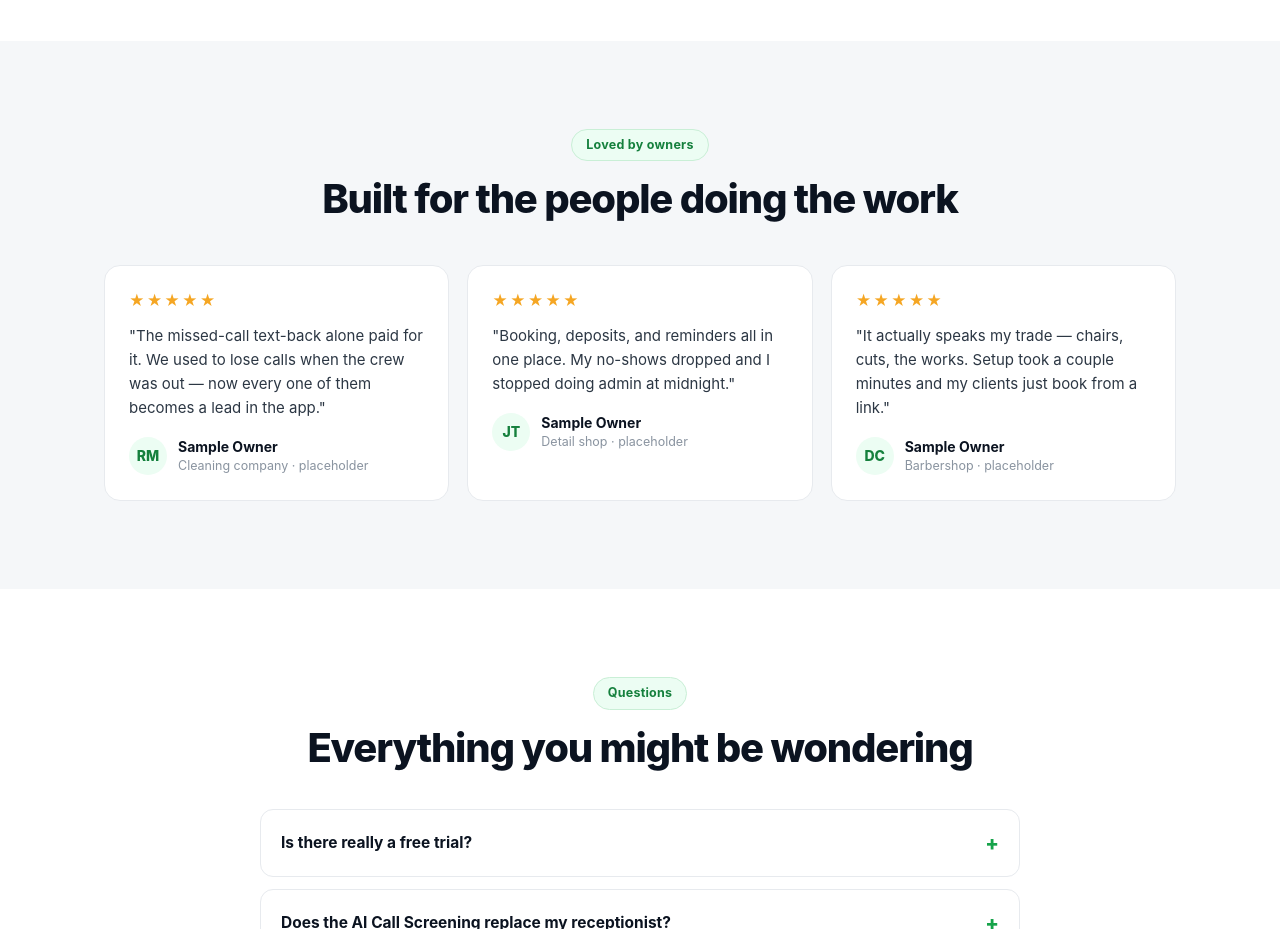
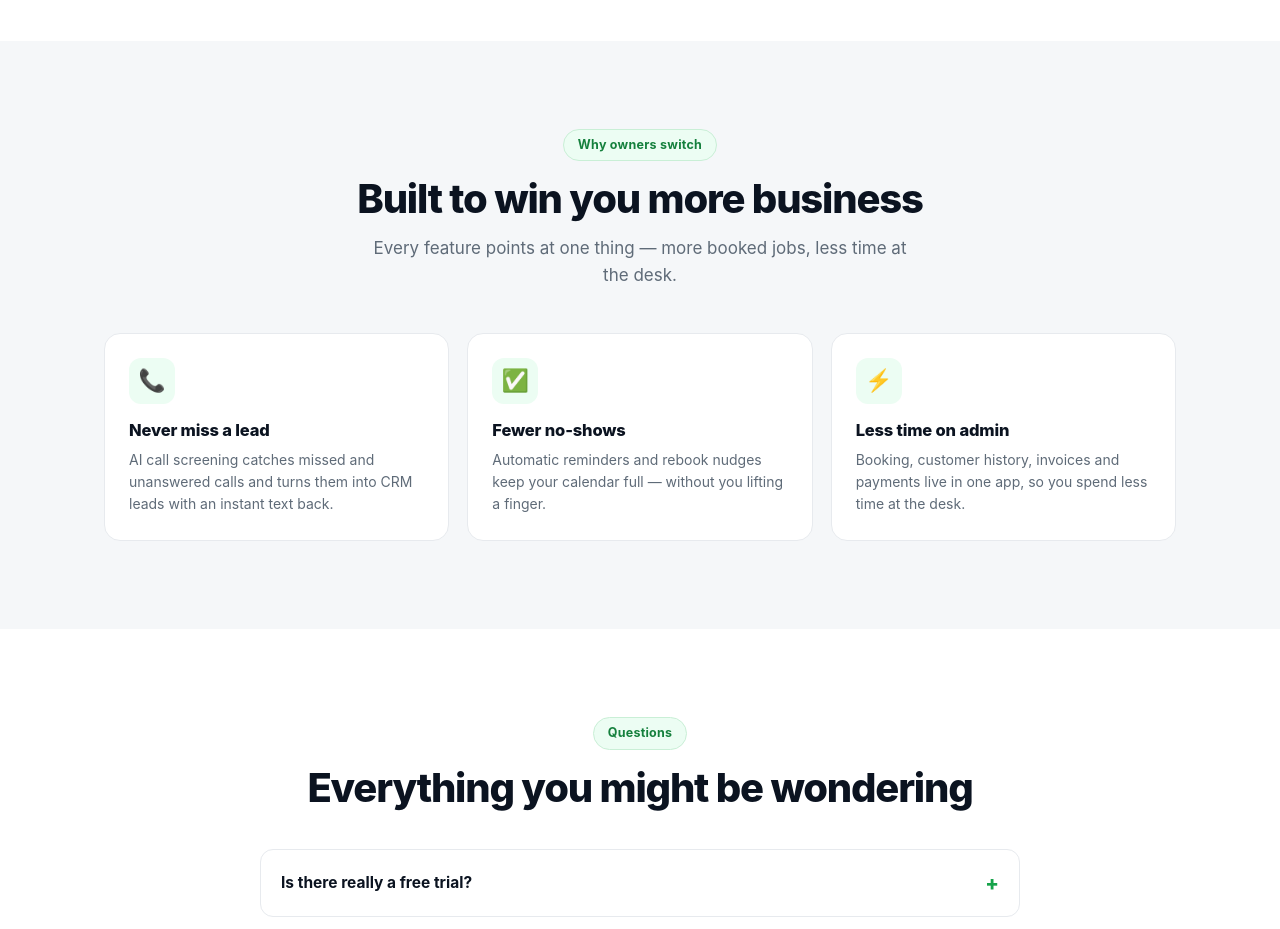
Before and after one commit to adub7k/shopflow-platform, a website: page client/landing.html in a window 1280 px wide. Shown: the part 4360-5289 px from the top of the page. Drawn offline with Linux system fonts and the light colour scheme.

Commit message:
fix(marketing): replace placeholder testimonials with honest outcomes band
Ship-safe: removes the 'Sample Owner / placeholder' quotes (no fabricated
testimonials or stats on the live site). Replaced with a real-capability
outcomes band (never miss a lead / fewer no-shows / less admin). The .quote
styles remain for dropping in genuine testimonials later.

Co-Authored-By: Claude Opus 4.8 <noreply@anthropic.com>

```diff
--- a/client/landing.html
+++ b/client/landing.html
@@ -381,16 +381,19 @@ footer{padding:54px 0 40px;border-top:1px solid var(--line);}
   </div>
 </section>
 
-<!-- ═══ TESTIMONIALS ═══ -->
-<!-- TODO(launch): replace these placeholder quotes with real, permissioned customer testimonials before going live. -->
+<!-- ═══ WHY / OUTCOMES ═══ -->
+<!-- Social-proof slot uses real product outcomes, not invented quotes or stats.
+     Drop genuine, permissioned customer testimonials in here when you have them
+     (the .quote styles above are ready for a 3-up testimonial grid). -->
 <section class="section soft">
   <div class="wrap center">
-    <div class="eyebrow">Loved by owners</div>
-    <h2 class="h2" style="margin-top:16px;">Built for the people doing the work</h2>
+    <div class="eyebrow">Why owners switch</div>
+    <h2 class="h2" style="margin-top:16px;">Built to win you more business</h2>
+    <p class="lead" style="max-width:560px;margin:14px auto 0;">Every feature points at one thing — more booked jobs, less time at the desk.</p>
     <div class="grid-3" style="text-align:left;">
-      <div class="quote"><div class="stars">★★★★★</div><p>"The missed-call text-back alone paid for it. We used to lose calls when the crew was out — now every one of them becomes a lead in the app."</p><div class="who"><div class="qav">RM</div><div><div class="qn">Sample Owner</div><div class="qr">Cleaning company · placeholder</div></div></div></div>
-      <div class="quote"><div class="stars">★★★★★</div><p>"Booking, deposits, and reminders all in one place. My no-shows dropped and I stopped doing admin at midnight."</p><div class="who"><div class="qav">JT</div><div><div class="qn">Sample Owner</div><div class="qr">Detail shop · placeholder</div></div></div></div>
-      <div class="quote"><div class="stars">★★★★★</div><p>"It actually speaks my trade — chairs, cuts, the works. Setup took a couple minutes and my clients just book from a link."</p><div class="who"><div class="qav">DC</div><div><div class="qn">Sample Owner</div><div class="qr">Barbershop · placeholder</div></div></div></div>
+      <div class="card"><div class="fic">📞</div><div class="fname">Never miss a lead</div><div class="fdesc">AI call screening catches missed and unanswered calls and turns them into CRM leads with an instant text back.</div></div>
+      <div class="card"><div class="fic">✅</div><div class="fname">Fewer no-shows</div><div class="fdesc">Automatic reminders and rebook nudges keep your calendar full — without you lifting a finger.</div></div>
+      <div class="card"><div class="fic">⚡</div><div class="fname">Less time on admin</div><div class="fdesc">Booking, customer history, invoices and payments live in one app, so you spend less time at the desk.</div></div>
     </div>
   </div>
 </section>
```
